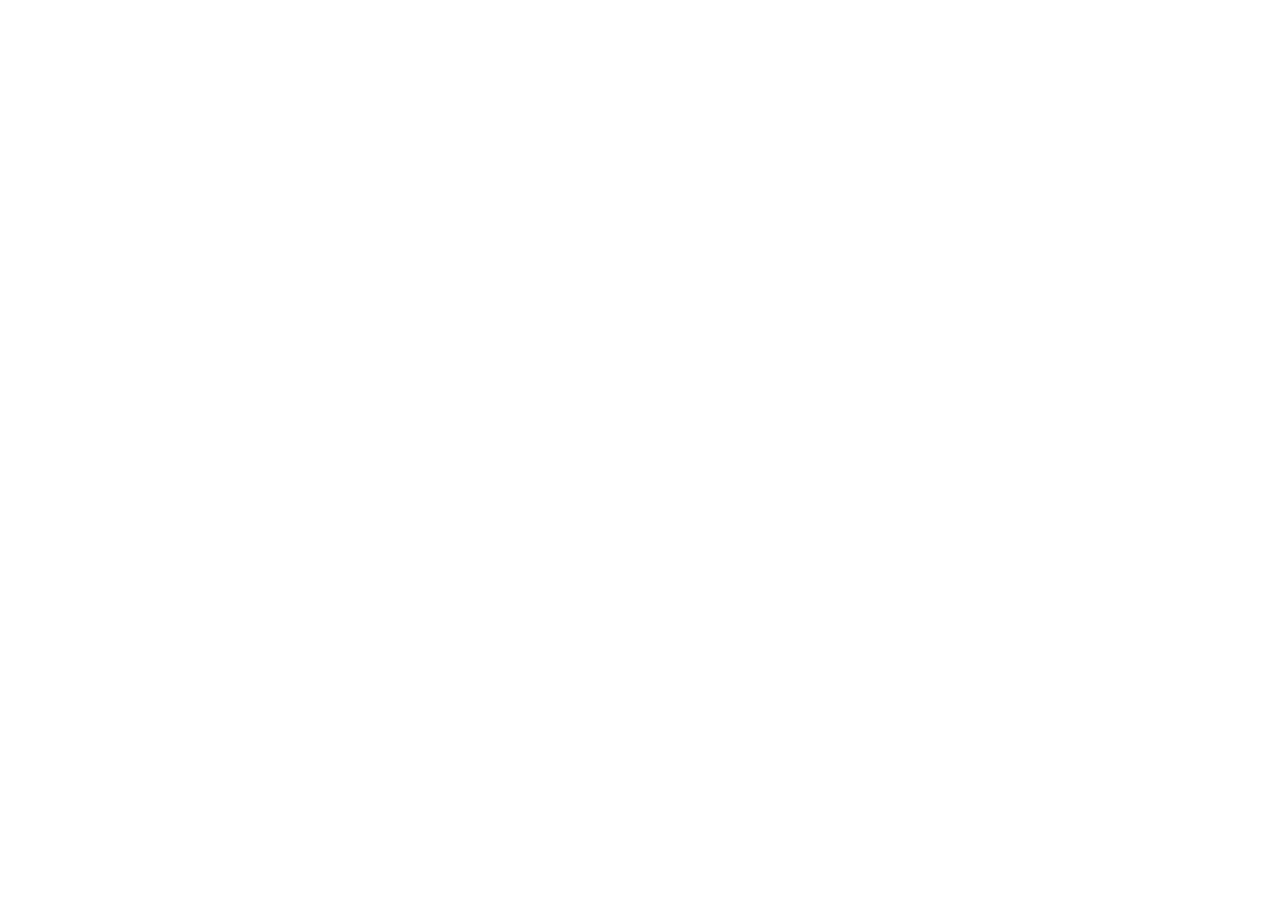
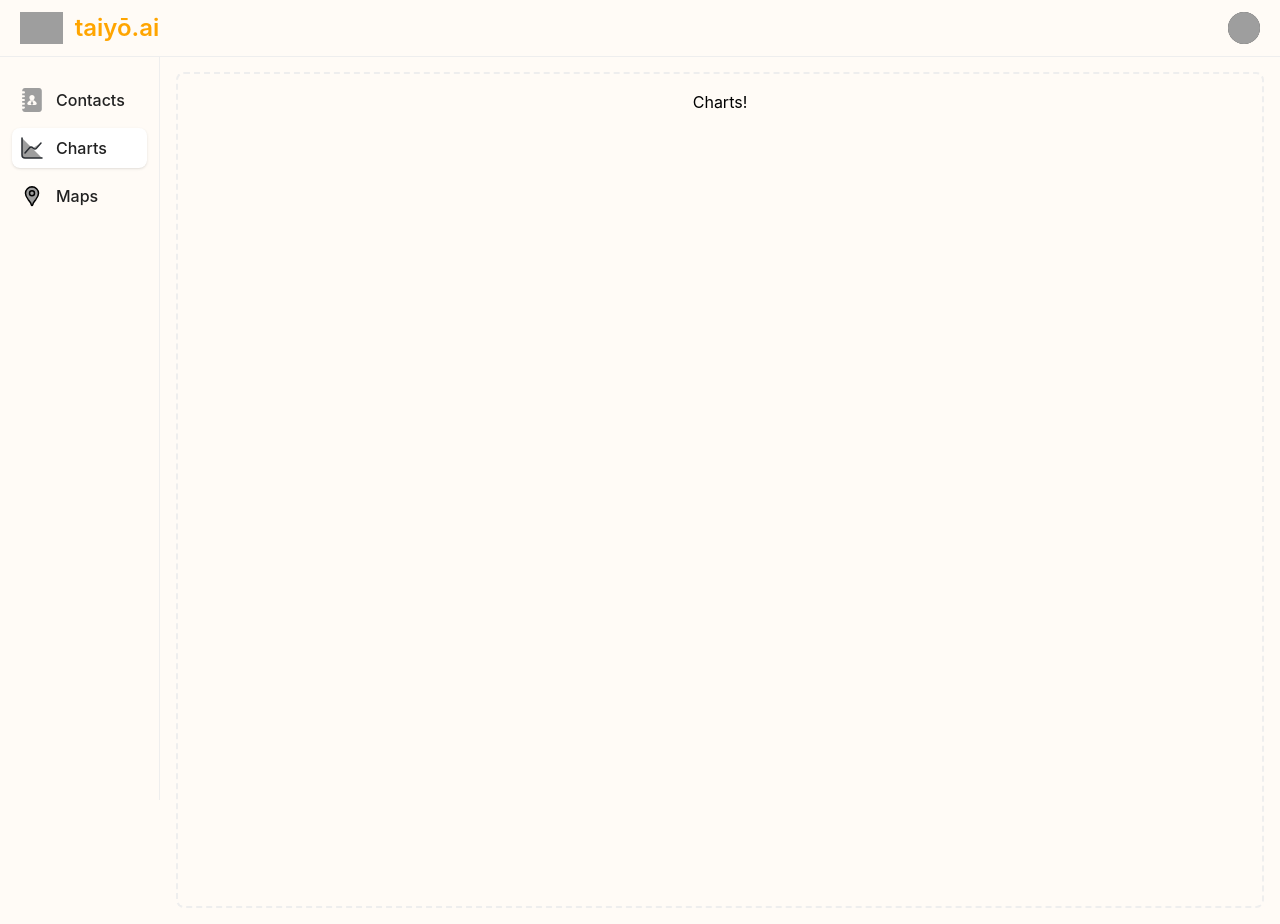
Before and after one commit to kanon551/Taiyo_AI, a React (Create React App) app: page /charts in a window 1280 px wide. Before the commit this address had no page. Before the commit the page ends 800 px from the top, so only its background shows below. Built offline with nearby package versions, Linux system fonts and the light colour scheme; grey boxes are pictures that could not be loaded.

Commit message:
Map just included still need to be customized
Map just included still need to be customized

```diff
--- a/package.json
+++ b/package.json
@@ -11,8 +11,10 @@
     "@types/node": "^16.18.34",
     "@types/react": "^18.2.7",
     "@types/react-dom": "^18.2.4",
+    "leaflet": "^1.9.4",
     "react": "^18.2.0",
     "react-dom": "^18.2.0",
+    "react-leaflet": "^4.2.1",
     "react-router-dom": "^6.11.2",
     "react-scripts": "5.0.1",
     "typescript": "^4.9.5",
@@ -43,6 +45,7 @@
     ]
   },
   "devDependencies": {
+    "@types/leaflet": "^1.9.3",
     "tailwindcss": "^3.3.2"
   }
 }
--- a/src/App.tsx
+++ b/src/App.tsx
@@ -5,15 +5,22 @@ import {
   BrowserRouter as Router,
   Routes,
   Route,
+  Navigate,
 } from "react-router-dom";
 import Layout from './pages/Layout';
+import Contacts from './pages/Contacts';
+import Charts from './pages/Charts';
+import Maps from './pages/Maps';
 
 function App() {
   return (
     <div className="App">
       <Router>
           <Routes>
-            <Route path="/" element={<Layout />} />
+            <Route path="/" element={<Navigate to="/contacts" />} />
+            <Route path="/contacts" element={<Layout><Contacts/></Layout>} />
+            <Route path="/charts" element={<Layout><Charts/></Layout>} />
+            <Route path="/maps" element={<Layout><Maps/></Layout>} />
           </Routes>
       </Router>
     </div>
--- a/src/components/Header.tsx
+++ b/src/components/Header.tsx
@@ -6,8 +6,8 @@ interface HeaderProps {
 const Header = ({openSideBar}:HeaderProps) => {
   return (
     <div>
-       <nav className="fixed top-0 z-50 w-full bg-white border-b border-gray-200 dark:bg-gray-800 dark:border-gray-700">
-        <div className="px-3 py-3 lg:px-5 lg:pl-3">
+       <nav className="fixed top-0 z-50 w-full border-b border-gray-200 dark:bg-gray-800 dark:border-gray-700">
+        <div className="px-3 py-3 lg:px-5 lg:pl-3" style={{backgroundColor:'#fffbf6'}}>
             <div className="flex items-center justify-between">
             <div className="flex items-center justify-start">
                 <button data-drawer-target="logo-sidebar" data-drawer-toggle="logo-sidebar" onClick={openSideBar} aria-controls="logo-sidebar" type="button" className="inline-flex items-center p-2 text-sm text-gray-500 rounded-lg sm:hidden hover:bg-gray-100 focus:outline-none focus:ring-2 focus:ring-gray-200 dark:text-gray-400 dark:hover:bg-gray-700 dark:focus:ring-gray-600">
--- a/src/components/SideBar.tsx
+++ b/src/components/SideBar.tsx
@@ -1,4 +1,5 @@
-import React from 'react'
+import React, { useState,useEffect } from 'react';
+import { useLocation } from "react-router-dom";
 
 interface SideBarProps {
   closeSideDrawer: () => void;
@@ -7,15 +8,32 @@ interface SideBarProps {
 
 
 const SideBar = ({isOpen,closeSideDrawer }:SideBarProps) => {
+
+    const [link, setLink] = useState<string>('');
+
+    const location = useLocation();
+    let path = location.pathname;
+
+    useEffect(() => {
+        for (let i = 0; i < path.length; i++) {
+            path = path.replace("/", " ");
+        }
+        path = path.trim();
+
+        let stringArray = path.split(" ");
+        setLink(stringArray[0]);
+      }, [location]);
+
   return (
     <>
               {
             !isOpen &&
-            <aside id="logo-sidebar" className="fixed top-0 left-0 z-40 w-64 h-screen pt-20 transition-transform -translate-x-full bg-white border-r border-gray-200 sm:translate-x-0 dark:bg-gray-800 dark:border-gray-700" aria-label="Sidebar">
-                <div className="h-full px-3 pb-4 overflow-y-auto bg-white dark:bg-gray-800">
+            <aside id="logo-sidebar" className="fixed top-0 left-0 z-40 w-64 h-screen pt-20 transition-transform -translate-x-full bg-#fffbf6 border-r border-gray-200 sm:translate-x-0 dark:bg-gray-800 dark:border-gray-700" aria-label="Sidebar" style={{width:'10rem'}}>
+                <div className="h-full px-3 pb-4 overflow-y-auto bg-#fffbf6 dark:bg-gray-800">
                     <ul className="space-y-2 font-medium">
                         <li>
-                            <a href="#" className="flex items-center p-2 text-gray-900 rounded-lg dark:text-white hover:bg-gray-100 dark:hover:bg-gray-700">
+                            <a href="contacts"
+                            className={`flex items-center p-2 text-gray-900 rounded-lg dark:text-white hover:bg-white ${link === "contacts" ? 'bg-white shadow' : ''}`}>
                             <svg aria-hidden="true"
                                     className="w-6 h-6 text-gray-500 transition duration-75 dark:text-gray-400 group-hover:text-gray-900 dark:group-hover:text-white"
                                     fill="currentColor"
@@ -36,7 +54,8 @@ const SideBar = ({isOpen,closeSideDrawer }:SideBarProps) => {
                             </a>
                         </li>
                         <li>
-                            <a href="#" className="flex items-center p-2 text-gray-900 rounded-lg dark:text-white hover:bg-gray-100 dark:hover:bg-gray-700">
+                            <a href="charts"
+                            className={`flex items-center p-2 text-gray-900 rounded-lg dark:text-white hover:bg-white ${link === "charts" ? 'bg-white shadow' : ''}`}>
                             <svg aria-hidden="true"
                             className="flex-shrink-0 w-6 h-6 text-gray-500 transition duration-75 dark:text-gray-400 group-hover:text-gray-900 dark:group-hover:text-white" fill="currentColor"
                             viewBox="0 0 24 24" xmlns="http://www.w3.org/2000/svg">
@@ -47,7 +66,8 @@ const SideBar = ({isOpen,closeSideDrawer }:SideBarProps) => {
                             </a>
                         </li>
                         <li>
-                            <a href="#" className="flex items-center p-2 text-gray-900 rounded-lg dark:text-white hover:bg-gray-100 dark:hover:bg-gray-700">
+                            <a href="maps"
+                            className={`flex items-center p-2 text-gray-900 rounded-lg dark:text-white hover:bg-white ${link === "maps" ? 'bg-white shadow' : ''}`}>
                             <svg aria-hidden="true"
                             className="flex-shrink-0 w-6 h-6 text-gray-500 transition duration-75 dark:text-gray-400 group-hover:text-gray-900 dark:group-hover:text-white" fill="currentColor"
                             viewBox="0 0 192 192" xmlns="http://www.w3.org/2000/svg">
@@ -82,7 +102,7 @@ const SideBar = ({isOpen,closeSideDrawer }:SideBarProps) => {
                     <div className="h-full px-3 pb-4 overflow-y-auto bg-white dark:bg-gray-800">
                     <ul className="space-y-2 font-medium">
                     <li>
-                            <a href="#" className="flex items-center p-2 text-gray-900 rounded-lg dark:text-white hover:bg-gray-100 dark:hover:bg-gray-700">
+                            <a href="#" className="flex items-center p-2 text-gray-900 rounded-lg dark:text-white hover:bg-white">
                             <svg aria-hidden="true"
                                     className="w-6 h-6 text-gray-500 transition duration-75 dark:text-gray-400 group-hover:text-gray-900 dark:group-hover:text-white"
                                     fill="currentColor"
@@ -103,7 +123,7 @@ const SideBar = ({isOpen,closeSideDrawer }:SideBarProps) => {
                             </a>
                         </li>
                         <li>
-                            <a href="#" className="flex items-center p-2 text-gray-900 rounded-lg dark:text-white hover:bg-gray-100 dark:hover:bg-gray-700">
+                            <a href="#" className="flex items-center p-2 text-gray-900 rounded-lg dark:text-white hover:bg-white">
                             <svg aria-hidden="true"
                             className="flex-shrink-0 w-6 h-6 text-gray-500 transition duration-75 dark:text-gray-400 group-hover:text-gray-900 dark:group-hover:text-white" fill="currentColor"
                             viewBox="0 0 24 24" xmlns="http://www.w3.org/2000/svg">
@@ -114,7 +134,7 @@ const SideBar = ({isOpen,closeSideDrawer }:SideBarProps) => {
                             </a>
                         </li>
                         <li>
-                            <a href="#" className="flex items-center p-2 text-gray-900 rounded-lg dark:text-white hover:bg-gray-100 dark:hover:bg-gray-700">
+                            <a href="#" className="flex items-center p-2 text-gray-900 rounded-lg dark:text-white hover:bg-white">
                             <svg aria-hidden="true"
                             className="flex-shrink-0 w-6 h-6 text-gray-500 transition duration-75 dark:text-gray-400 group-hover:text-gray-900 dark:group-hover:text-white" fill="currentColor"
                             viewBox="0 0 192 192" xmlns="http://www.w3.org/2000/svg">
--- /dev/null
+++ b/src/pages/Charts.tsx
@@ -0,0 +1,11 @@
+import React from 'react'
+
+const Charts = () => {
+  return (
+    <div style={{height:'100vh'}}>
+      Charts!
+    </div>
+  )
+}
+
+export default Charts
--- /dev/null
+++ b/src/pages/Contacts.tsx
@@ -0,0 +1,56 @@
+import React from 'react'
+
+const Contacts = () => {
+  return (
+    <>
+    <div className="grid grid-cols-3 gap-4 mb-4">
+                <div className="flex items-center justify-center h-24 rounded bg-white">
+                    <p className="text-2xl text-gray-400 dark:text-gray-500">+</p>
+                </div>
+                <div className="flex items-center justify-center h-24 rounded bg-white">
+                    <p className="text-2xl text-gray-400 dark:text-gray-500">+</p>
+                </div>
+                <div className="flex items-center justify-center h-24 rounded bg-white">
+                    <p className="text-2xl text-gray-400 dark:text-gray-500">+</p>
+                </div>
+            </div>
+            <div className="flex items-center justify-center h-48 mb-4 rounded bg-white">
+                <p className="text-2xl text-gray-400 dark:text-gray-500">+</p>
+            </div>
+            <div className="grid grid-cols-2 gap-4 mb-4">
+                <div className="flex items-center justify-center rounded bg-white h-28">
+                    <p className="text-2xl text-gray-400 dark:text-gray-500">+</p>
+                </div>
+                <div className="flex items-center justify-center rounded bg-white h-28">
+                    <p className="text-2xl text-gray-400 dark:text-gray-500">+</p>
+                </div>
+                <div className="flex items-center justify-center rounded bg-white h-28">
+                    <p className="text-2xl text-gray-400 dark:text-gray-500">+</p>
+                </div>
+                <div className="flex items-center justify-center rounded bg-white h-28">
+                    <p className="text-2xl text-gray-400 dark:text-gray-500">+</p>
+                </div>
+            </div>
+            <div className="flex items-center justify-center h-48 mb-4 rounded bg-white">
+                <p className="text-2xl text-gray-400 dark:text-gray-500">+</p>
+            </div>
+            <div className="grid grid-cols-2 gap-4">
+                <div className="flex items-center justify-center rounded bg-white h-28">
+                    <p className="text-2xl text-gray-400 dark:text-gray-500">+</p>
+                </div>
+                <div className="flex items-center justify-center rounded bg-white h-28">
+                    <p className="text-2xl text-gray-400 dark:text-gray-500">+</p>
+                </div>
+                <div className="flex items-center justify-center rounded bg-white h-28">
+                    <p className="text-2xl text-gray-400 dark:text-gray-500">+</p>
+                </div>
+                <div className="flex items-center justify-center rounded bg-white h-28">
+                    <p className="text-2xl text-gray-400 dark:text-gray-500">+</p>
+                </div>
+            </div>
+    </>
+
+  )
+}
+
+export default Contacts
--- a/src/pages/Layout.tsx
+++ b/src/pages/Layout.tsx
@@ -2,12 +2,23 @@ import React, { useState } from 'react';
 import Header from '../components/Header';
 import SideBar from '../components/SideBar';
 
-const Layout = () => {
+interface Props {
+    /**
+     * Injected by the documentation to work in an iframe.
+     * You won't need it on your project.
+     */
+    window?: () => Window;
+    children: React.ReactElement;
+  }
+
+
+const Layout = (props: Props) => {
+
+    const { children, window } = props;
 
     const [isOpen, setIsOpen] = useState(false);
 
   const toggleOpenDrawer = () => {
-    console.log("touched")
     setIsOpen(true);
   };
 
@@ -17,61 +28,16 @@ const Layout = () => {
 
 
   return (
-    <div>
+    <div style={{backgroundColor:"#fffbf6"}}>
 
         <Header openSideBar={toggleOpenDrawer}/>
 
         <SideBar isOpen={isOpen} closeSideDrawer={toggleCloseDrawer}/>
 
-
-        <div className="p-4 sm:ml-64">
-        <div className="p-4 border-2 border-gray-200 border-dashed rounded-lg dark:border-gray-700 mt-14">
-            <div className="grid grid-cols-3 gap-4 mb-4">
-                <div className="flex items-center justify-center h-24 rounded bg-gray-50 dark:bg-gray-800">
-                    <p className="text-2xl text-gray-400 dark:text-gray-500">+</p>
-                </div>
-                <div className="flex items-center justify-center h-24 rounded bg-gray-50 dark:bg-gray-800">
-                    <p className="text-2xl text-gray-400 dark:text-gray-500">+</p>
-                </div>
-                <div className="flex items-center justify-center h-24 rounded bg-gray-50 dark:bg-gray-800">
-                    <p className="text-2xl text-gray-400 dark:text-gray-500">+</p>
-                </div>
+        <div className="p-4 sm:ml-40">
+            <div className="p-4 border-2 border-gray-200 border-dashed rounded-lg dark:border-gray-700 mt-14">
+                {children}
             </div>
-            <div className="flex items-center justify-center h-48 mb-4 rounded bg-gray-50 dark:bg-gray-800">
-                <p className="text-2xl text-gray-400 dark:text-gray-500">+</p>
-            </div>
-            <div className="grid grid-cols-2 gap-4 mb-4">
-                <div className="flex items-center justify-center rounded bg-gray-50 h-28 dark:bg-gray-800">
-                    <p className="text-2xl text-gray-400 dark:text-gray-500">+</p>
-                </div>
-                <div className="flex items-center justify-center rounded bg-gray-50 h-28 dark:bg-gray-800">
-                    <p className="text-2xl text-gray-400 dark:text-gray-500">+</p>
-                </div>
-                <div className="flex items-center justify-center rounded bg-gray-50 h-28 dark:bg-gray-800">
-                    <p className="text-2xl text-gray-400 dark:text-gray-500">+</p>
-                </div>
-                <div className="flex items-center justify-center rounded bg-gray-50 h-28 dark:bg-gray-800">
-                    <p className="text-2xl text-gray-400 dark:text-gray-500">+</p>
-                </div>
-            </div>
-            <div className="flex items-center justify-center h-48 mb-4 rounded bg-gray-50 dark:bg-gray-800">
-                <p className="text-2xl text-gray-400 dark:text-gray-500">+</p>
-            </div>
-            <div className="grid grid-cols-2 gap-4">
-                <div className="flex items-center justify-center rounded bg-gray-50 h-28 dark:bg-gray-800">
-                    <p className="text-2xl text-gray-400 dark:text-gray-500">+</p>
-                </div>
-                <div className="flex items-center justify-center rounded bg-gray-50 h-28 dark:bg-gray-800">
-                    <p className="text-2xl text-gray-400 dark:text-gray-500">+</p>
-                </div>
-                <div className="flex items-center justify-center rounded bg-gray-50 h-28 dark:bg-gray-800">
-                    <p className="text-2xl text-gray-400 dark:text-gray-500">+</p>
-                </div>
-                <div className="flex items-center justify-center rounded bg-gray-50 h-28 dark:bg-gray-800">
-                    <p className="text-2xl text-gray-400 dark:text-gray-500">+</p>
-                </div>
-            </div>
-        </div>
         </div>
 
     </div>
--- /dev/null
+++ b/src/pages/Maps.tsx
@@ -0,0 +1,22 @@
+import React from 'react'
+import { MapContainer,TileLayer } from 'react-leaflet';
+import "leaflet/dist/leaflet.css";
+
+
+const Maps = () => {
+  return (
+    <div style={{height:'100vh'}}>
+      <div className="text-2xl leading-5" style={{ letterSpacing: '0.5em', padding:'1vh', fontFamily:'monospace' }}>
+        Maps
+      </div>
+      <MapContainer style={{ height: "80vh", borderRadius:'10px',boxShadow: '0 2px 4px rgba(0, 0, 0, 0.1)' }} center={[20, 30]} zoom={2}>
+      <TileLayer
+            attribution='&copy; <a href="https://www.openstreetmap.org/copyright">OpenStreetMap</a> contributors'
+            url="https://{s}.tile.openstreetmap.org/{z}/{x}/{y}.png"
+        />
+      </MapContainer>
+    </div>
+  )
+}
+
+export default Maps
```
Also changed, not shown: 1 other file (tests, documents, lock files or other folders).
